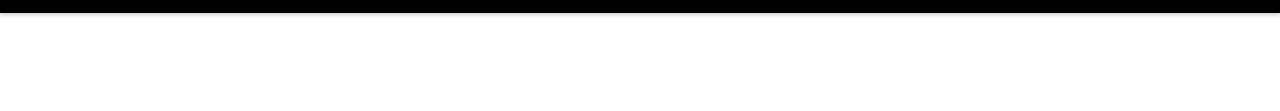
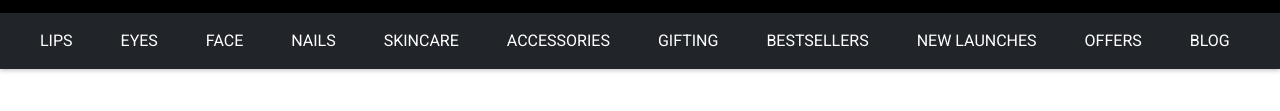
Before and after one commit to ritikamish/Sugar-Cosmetics-Clone, a website: page Bootstrap/index.html in a window 1280 px wide. Shown: the part 407-518 px from the top of the page. Drawn offline with nearby package versions, Linux system fonts and the light colour scheme.

Commit message:
added to Navbar in bottom section

```diff
--- a/Bootstrap/index.html
+++ b/Bootstrap/index.html
@@ -273,7 +273,44 @@
                             </div>
                         </div>
                     </div>
-
+                       <!-- NavBar-bottom-section-day-4 -->
+                       <div class="d-flex justify-content-between bg-dark">
+                        <div class="px-3 d-flex justify-content-between align-items-center">
+                            <div class="dropdown mx-4 dropdownbar" >
+                                <div class="navbar-brand py-3 text-white">LIPS</div>
+                            </div>
+                            <div class="dropdown mx-4 dropdownbar">
+                                <div class="navbar-brand py-3 text-white">EYES</div>
+                            </div>
+                            <div class="dropdown mx-4 dropdownbar">
+                                <div class="navbar-brand py-3 text-white">FACE</div>
+                            </div>
+                            <div class="dropdown mx-4 dropdownbar">
+                                <div class="navbar-brand py-3 text-white">NAILS</div>
+                            </div>
+                            <div class="dropdown mx-4 dropdownbar">
+                                <div class="navbar-brand py-3 text-white">SKINCARE</div>
+                            </div>
+                            <div class="dropdown mx-4 dropdownbar">
+                                <div class="navbar-brand py-3 text-white">ACCESSORIES</div>
+                            </div>
+                            <div class="dropdown mx-4 dropdownbar">
+                                <div class="navbar-brand py-3 text-white">GIFTING</div>
+                            </div>
+                            <div class="dropdown mx-4 dropdownbar">
+                                <div class="navbar-brand py-3 text-white">BESTSELLERS</div>
+                            </div>
+                            <div class="dropdown mx-4 dropdownbar">
+                                <div class="navbar-brand py-3 text-white">NEW LAUNCHES</div>
+                            </div>
+                            <div class="dropdown mx-4 dropdownbar">
+                                <div class="navbar-brand py-3 text-white">OFFERS</div>
+                            </div>
+                            <div class="dropdown mx-4 dropdownbar">
+                                <div class="navbar-brand py-3 text-white">BLOG</div>
+                            </div>
+                        </div>
+                    </div>
 
                 </div>
             </div>
```
